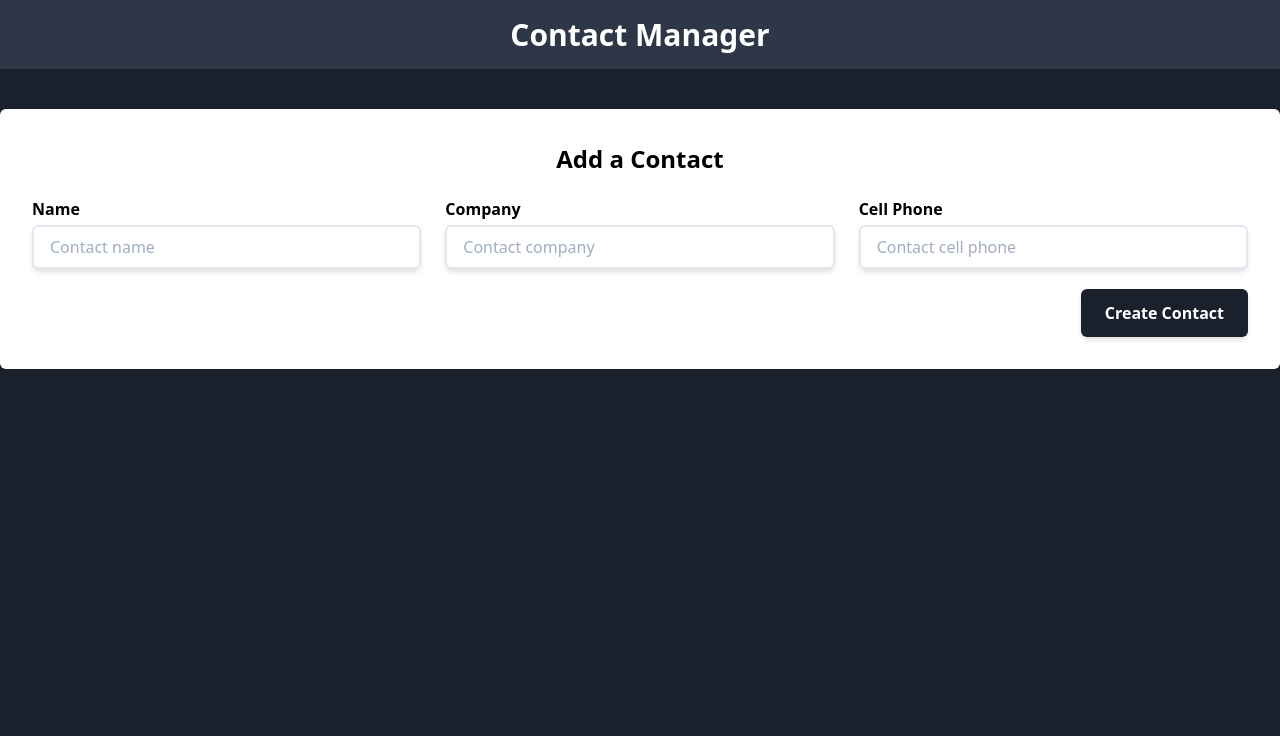
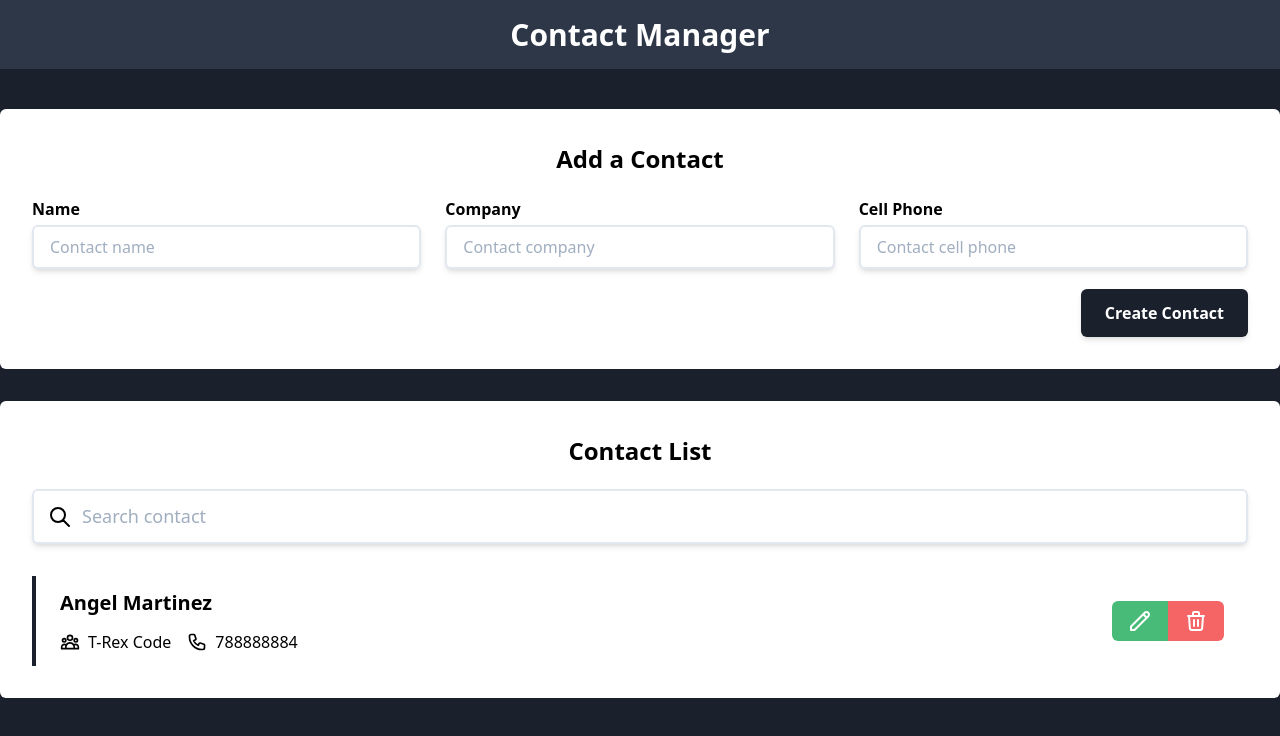
Before and after one commit to angel-codes/contact-manager, a React (Create React App) app: page / in a window 1280 px wide. Shown: the top 736 px of the page. Built offline with nearby package versions, Linux system fonts and the light colour scheme.

Commit message:
:sparkles: FEATURE(Contact) contact section

```diff
--- a/src/App.js
+++ b/src/App.js
@@ -2,6 +2,7 @@ import React from 'react';
 
 // Components
 import Form from './components/Form';
+import ContactSection from './components/ContactSection';
 
 function App() {
   return (
@@ -11,6 +12,7 @@ function App() {
       </div>
       <div className="container mx-auto mt-10">
         <Form />
+        <ContactSection />
       </div>
     </div>
   );
--- /dev/null
+++ b/src/components/Contact.js
@@ -0,0 +1,91 @@
+import React from 'react';
+
+const Contact = () => {
+  return (
+    <div className="border-l-4 border-gray-900 px-6 py-3">
+      <div className="flex justify-between items-center">
+        {/* Contact Info */}
+        <div>
+          <p className="text-xl font-bold">Angel Martinez </p>
+          <div className="mt-3 flex">
+            <p className="flex items-center mr-4">
+              <span className="mr-2">
+                <svg
+                  className="w-5 h-5"
+                  fill="none"
+                  stroke="currentColor"
+                  viewBox="0 0 24 24"
+                  xmlns="http://www.w3.org/2000/svg"
+                >
+                  <path
+                    strokeLinecap="round"
+                    strokeLinejoin="round"
+                    strokeWidth="2"
+                    d="M17 20h5v-2a3 3 0 00-5.356-1.857M17 20H7m10 0v-2c0-.656-.126-1.283-.356-1.857M7 20H2v-2a3 3 0 015.356-1.857M7 20v-2c0-.656.126-1.283.356-1.857m0 0a5.002 5.002 0 019.288 0M15 7a3 3 0 11-6 0 3 3 0 016 0zm6 3a2 2 0 11-4 0 2 2 0 014 0zM7 10a2 2 0 11-4 0 2 2 0 014 0z"
+                  ></path>
+                </svg>
+              </span>
+              T-Rex Code
+            </p>
+            <p className="flex items-center">
+              <span className="mr-2">
+                <svg
+                  className="w-5 h-5"
+                  fill="none"
+                  stroke="currentColor"
+                  viewBox="0 0 24 24"
+                  xmlns="http://www.w3.org/2000/svg"
+                >
+                  <path
+                    strokeLinecap="round"
+                    strokeLinejoin="round"
+                    strokeWidth="2"
+                    d="M3 5a2 2 0 012-2h3.28a1 1 0 01.948.684l1.498 4.493a1 1 0 01-.502 1.21l-2.257 1.13a11.042 11.042 0 005.516 5.516l1.13-2.257a1 1 0 011.21-.502l4.493 1.498a1 1 0 01.684.949V19a2 2 0 01-2 2h-1C9.716 21 3 14.284 3 6V5z"
+                  ></path>
+                </svg>
+              </span>
+              788888884
+            </p>
+          </div>
+        </div>
+        {/* Actions */}
+        <div>
+          <button className="px-4 py-2 bg-green-500 hover:bg-green-600 text-white rounded-md rounded-r-none transition-colors ease-in-out duration-300">
+            <svg
+              className="w-6 h-6"
+              fill="none"
+              stroke="currentColor"
+              viewBox="0 0 24 24"
+              xmlns="http://www.w3.org/2000/svg"
+            >
+              <path
+                strokeLinecap="round"
+                strokeLinejoin="round"
+                strokeWidth="2"
+                d="M15.232 5.232l3.536 3.536m-2.036-5.036a2.5 2.5 0 113.536 3.536L6.5 21.036H3v-3.572L16.732 3.732z"
+              ></path>
+            </svg>
+          </button>
+          <button className="px-4 py-2 bg-red-500 hover:bg-red-600 text-white rounded-md rounded-l-none transition-colors ease-in-out duration-300">
+            <svg
+              className="w-6 h-6"
+              fill="none"
+              stroke="currentColor"
+              viewBox="0 0 24 24"
+              xmlns="http://www.w3.org/2000/svg"
+            >
+              <path
+                strokeLinecap="round"
+                strokeLinejoin="round"
+                strokeWidth="2"
+                d="M19 7l-.867 12.142A2 2 0 0116.138 21H7.862a2 2 0 01-1.995-1.858L5 7m5 4v6m4-6v6m1-10V4a1 1 0 00-1-1h-4a1 1 0 00-1 1v3M4 7h16"
+              ></path>
+            </svg>
+          </button>
+        </div>
+      </div>
+    </div>
+  );
+};
+
+export default Contact;
--- /dev/null
+++ b/src/components/ContactSection.js
@@ -0,0 +1,21 @@
+import React from 'react';
+import Contact from './Contact';
+
+// Components
+import SearchContact from './SearchContact';
+
+const ContactSection = () => {
+  return (
+    <main className="mt-8 p-8 bg-white rounded-md">
+      <h2 className="text-2xl text-center font-bold">Contact List</h2>
+      <div className="mt-5">
+        <SearchContact />
+        <div className="mt-8">
+          <Contact />
+        </div>
+      </div>
+    </main>
+  );
+};
+
+export default ContactSection;
--- /dev/null
+++ b/src/components/SearchContact.js
@@ -0,0 +1,31 @@
+import React from 'react';
+
+const SearchContact = () => {
+  return (
+    <div className="w-full relative">
+      <input
+        className="text-lg w-full block border-2 shadow-md pl-12 pr-5 py-3 rounded-md appearance-none focus:outline-none focus:shadow-outline"
+        type="text"
+        placeholder="Search contact"
+      />
+      <div className="absolute top-0 left-0 mt-4 ml-4">
+        <svg
+          className="w-6 h-6"
+          fill="none"
+          stroke="currentColor"
+          viewBox="0 0 24 24"
+          xmlns="http://www.w3.org/2000/svg"
+        >
+          <path
+            strokeLinecap="round"
+            strokeLinejoin="round"
+            strokeWidth="2"
+            d="M21 21l-6-6m2-5a7 7 0 11-14 0 7 7 0 0114 0z"
+          ></path>
+        </svg>
+      </div>
+    </div>
+  );
+};
+
+export default SearchContact;
```
